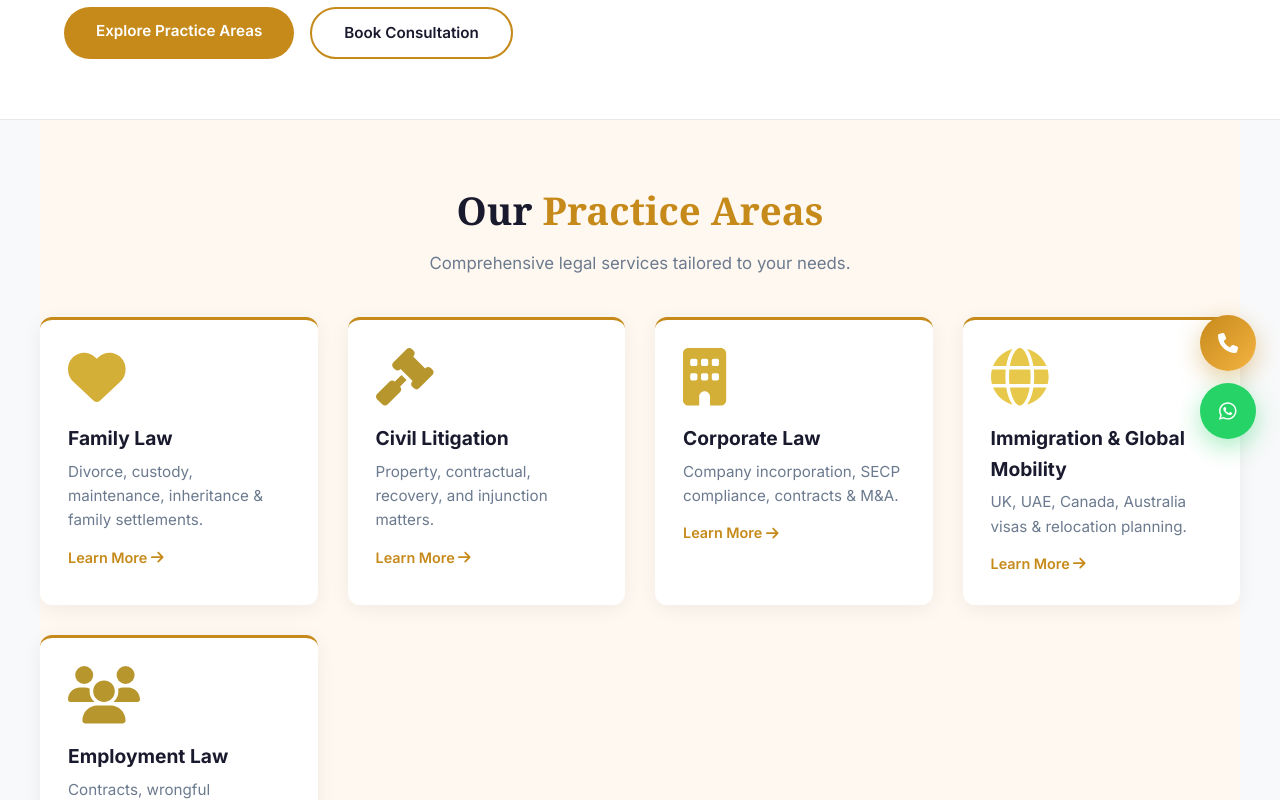
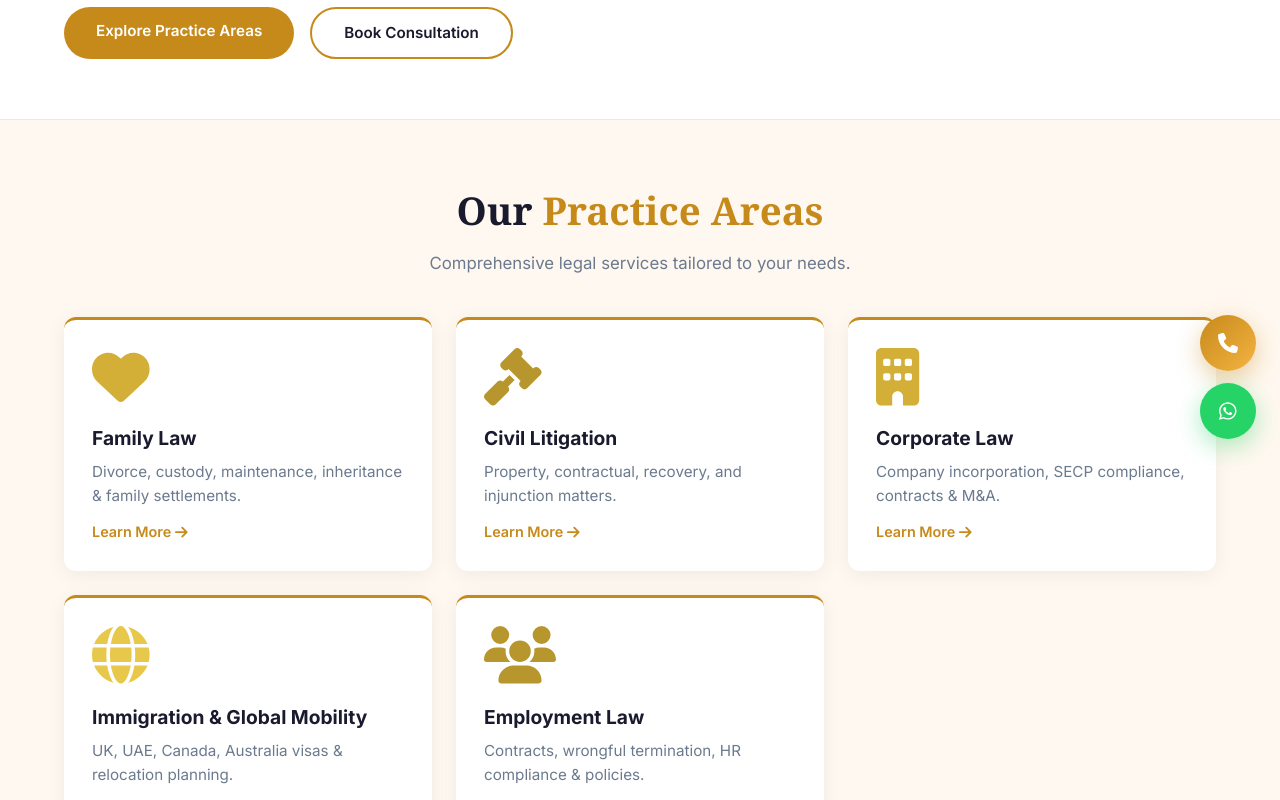
Before and after one commit to Ammara-khann/The-Khan-Counsel, a React (Create React App) app: page / in a window 1280 px wide. Shown: the part 337-1137 px from the top of the page. Built offline with nearby package versions, Linux system fonts and the light colour scheme.

Commit message:
Full cream background for practice areas

```diff
--- a/src/pages/Founder.js
+++ b/src/pages/Founder.js
@@ -13,7 +13,7 @@ const Founder = () => {
         <div style={styles.header}>
           <div style={styles.avatar}>
             <img
-              src="/aisha-khan.jpg"
+              src="/Aisha tkc.jpg"
               alt="Aisha Khan - Founder"
               style={styles.avatarImage}
             />
@@ -21,7 +21,7 @@ const Founder = () => {
           <div style={styles.info}>
             <h2 style={styles.name}>Aisha Khan</h2>
             <p style={styles.designation}>
-              FOUNDER — ADVOCATE | Immigration Lawyer
+              FOUNDER | ADVOCATE | IMMIGRATION LAWYER
             </p>
           </div>
         </div>
@@ -35,10 +35,10 @@ const Founder = () => {
             A law graduate of <strong>Quaid-e-Azam University, Islamabad (LL.B, 2022)</strong>. Her career has taken her across immigration law, civil litigation, corporate matters, and family law, giving her a practitioner's grasp of how the law actually works in practice, not just on paper.
           </p>
           <p style={styles.bio}>
-            Before founding the firm, Aisha built her expertise handling business immigration cases, including UAE expansion routes, Innovator Founder Visas, and UK Expansion Worker applications and supported sensitive, high-stakes cases for the <strong>Domestic Abuse Alliance UK</strong>, where strict procedural precision and genuine care for the client went hand in hand. She has since drafted and overseen more than <strong>500 court bundles</strong>, always with the same attention to both the legal detail and the human being on the other side of it.
+            Before founding the firm, Aisha built her expertise handling business immigration cases, including UAE expansion routes, Innovator Founder Visas, and UK Expansion Worker applications and supported sensitive, high-stakes cases for the Domestic Abuse Alliance UK, where strict procedural precision and genuine care for the client went hand in hand. She has since drafted and overseen more than 500 court bundles, always with the same attention to both the legal detail and the human being on the other side of it.
           </p>
           <p style={styles.bio} className="closing">
-            <strong>That dual grounding — rigorous legal research paired with clear, client-focused communication — is the foundation The Khan Counsel is built on.</strong>
+            <strong>That dual grounding rigorous legal research paired with clear, client-focused communication is the foundation The Khan Counsel is built on.</strong>
           </p>
         </div>
 
--- a/src/pages/Home.js
+++ b/src/pages/Home.js
@@ -31,8 +31,9 @@ const Home = () => {
         </div>
       </section>
 
-      {/* ===== PRACTICE AREAS ===== */}
-      <section className="container" style={styles.section}>
+      {/* ===== PRACTICE AREAS - FULL CREAM BACKGROUND ===== */}
+      <section style={styles.section}>
+        <div className="container">
           <h2 className="section-title" style={{ textAlign: 'center' }}>
             Our <span className="highlight">Practice Areas</span>
           </h2>
@@ -54,6 +55,7 @@ const Home = () => {
                 </div>
               </Link>
             ))}
+          </div>
         </div>
       </section>
 
@@ -107,6 +109,7 @@ const Home = () => {
 };
 
 const styles = {
+  // ===== HERO =====
   hero: {
     background: '#FFFFFF',
     padding: '60px 0',
@@ -150,17 +153,24 @@ const styles = {
     fontSize: '8rem',
     opacity: 1.05,
   },
+
+  // ===== PRACTICE AREAS - FULL CREAM =====
   section: {
-    backgroundColor: '#FFF8F0',
+    backgroundColor: '#FFF8F0',   // ← FULL CREAM BACKGROUND
     padding: '60px 0',
+    width: '100%',
+    margin: '0 auto',
   },
   grid: {
     display: 'grid',
-    gridTemplateColumns: 'repeat(auto-fit, minmax(260px, 1fr))',
-    gap: '30px',
+    gridTemplateColumns: 'repeat(3, 1fr)',
+    gap: '24px',
+    alignItems: 'stretch',
   },
   cardLink: {
     textDecoration: 'none',
+    display: 'block',
+    height: '100%',
   },
   card: {
     borderTop: '3px solid #C68A1B',
@@ -170,6 +180,9 @@ const styles = {
     backgroundColor: '#FFFFFF',
     borderRadius: '12px',
     boxShadow: '0 4px 20px rgba(0,0,0,0.06)',
+    display: 'flex',
+    flexDirection: 'column',
+    transition: 'all 0.3s ease',
   },
   icon: {
     fontSize: '1.8rem',
@@ -185,12 +198,15 @@ const styles = {
     fontSize: '0.95rem',
     color: '#6B7A8E',
     marginBottom: '12px',
+    flex: 1,
   },
   cardArrow: {
     color: '#C68A1B',
     fontWeight: '600',
     fontSize: '0.9rem',
   },
+
+  // ===== WHY US =====
   why: {
     background: '#F5F5F5',
     padding: '60px 0',
@@ -214,6 +230,8 @@ const styles = {
     color: '#1A1A2E',
     boxShadow: '0 2px 10px rgba(0,0,0,0.04)',
   },
+
+  // ===== CTA =====
   cta: {
     padding: '60px 0',
   },
@@ -240,8 +258,8 @@ const styles = {
 const responsiveStyles = `
 @media (max-width: 992px) {
   .hero-title { font-size: 2.8rem !important; }
-  .hero-emoji { font-size: 5rem !important; }
   .why-grid { grid-template-columns: repeat(2, 1fr) !important; }
+  .grid { grid-template-columns: repeat(2, 1fr) !important; }
 }
 
 @media (max-width: 768px) {
@@ -250,9 +268,15 @@ const responsiveStyles = `
   .hero-right { display: none !important; }
   .hero-left { min-width: 100% !important; text-align: center !important; }
   .hero-btns { flex-direction: column !important; align-items: center !important; }
-  .hero-btns .btn-primary, .hero-btns .btn-outline { width: 100% !important; text-align: center !important; }
-  .why-grid { grid-template-columns: 1fr !important; max-width: 100% !important; }
-  .grid { grid-template-columns: 1fr !important; gap: 20px !important; }
+  .hero-btns .btn-primary, .hero-btns .btn-outline {
+    width: 100% !important;
+    text-align: center !important;
+  }
+  .grid {
+    grid-template-columns: 1fr !important;
+    gap: 20px !important;
+  }
+  .why-grid { grid-template-columns: 1fr !important; }
   .card { padding: 20px !important; }
   .cta-inner { padding: 30px 20px !important; }
   .cta-title { font-size: 1.5rem !important; }
@@ -263,6 +287,8 @@ const responsiveStyles = `
   .section { padding: 40px 0 !important; }
   .why { padding: 40px 0 !important; }
   .cta { padding: 40px 0 !important; }
+  .card-title { font-size: 1.1rem !important; }
+  .card-desc { font-size: 0.85rem !important; }
 }
 `;
 const styleSheet = document.createElement('style');
```
Lines whose indentation alone changed are shown as unchanged.
